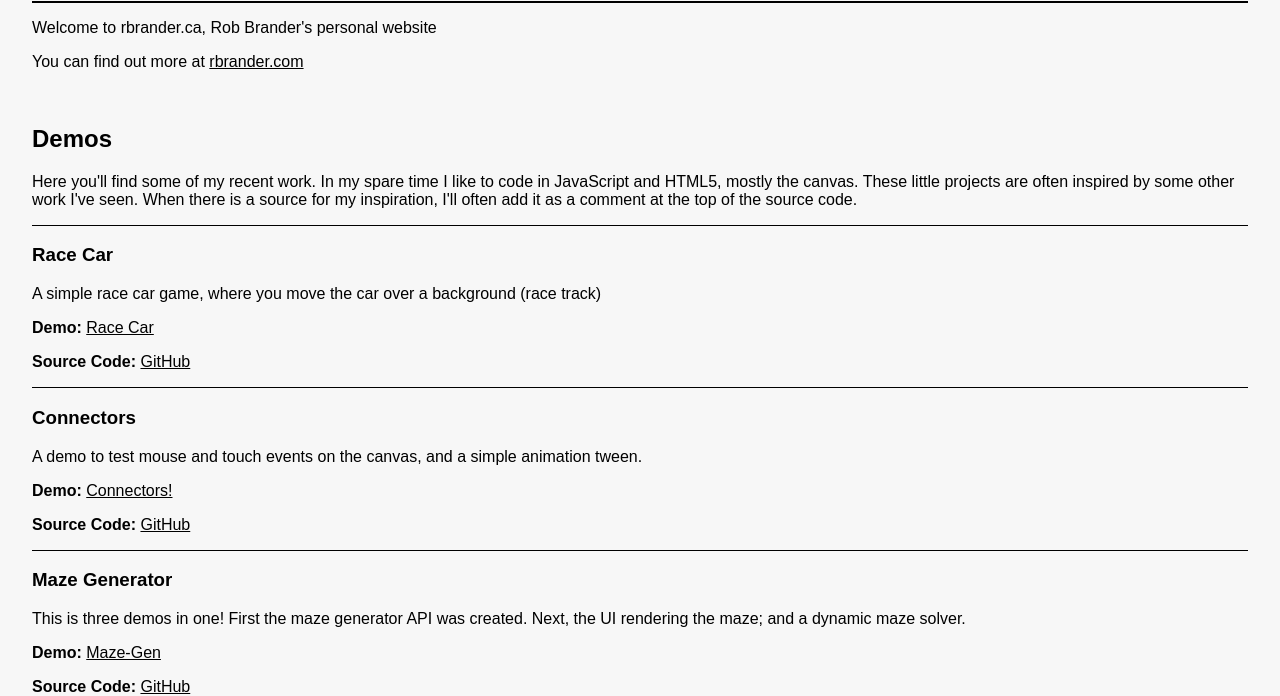
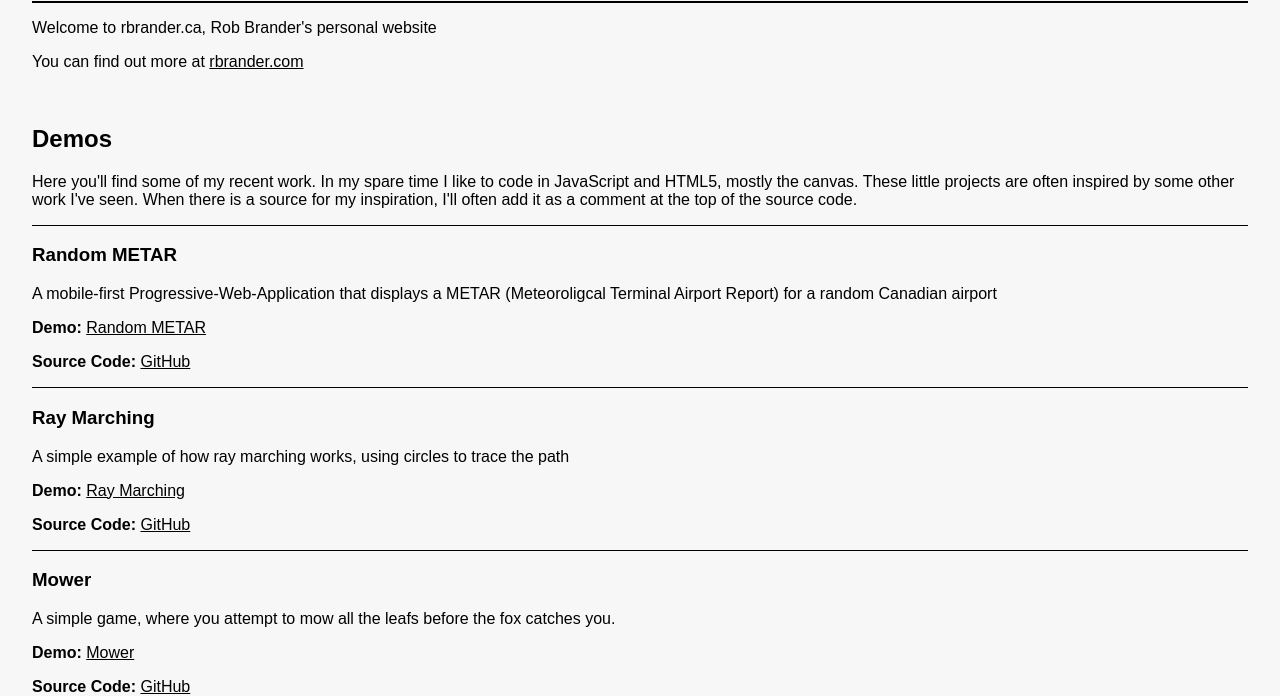
Before and after one commit to rbrander/rbrander.ca, a plain HTML site: page index.html in a window 1280 px wide. Shown: the part 111-807 px from the top of the page. Drawn offline with Linux system fonts and the light colour scheme.

Commit message:
feat: add projects

```diff
--- a/index.html
+++ b/index.html
@@ -61,6 +61,42 @@
       source code.
     </div>
     <div class="top-border">
+      <h3>Random METAR</h3>
+      <p>A mobile-first Progressive-Web-Application that displays a METAR (Meteoroligcal Terminal Airport Report) for a random Canadian airport</p>
+      <p>
+        <strong>Demo: </strong>
+        <a href="https://rbrander.ca/METAR/">Random METAR</a>
+      </p>
+      <p>
+        <strong>Source Code: </strong>
+        <a target="_blank" href="https://github.com/rbrander/RandomMETAR">GitHub</a>
+      </p>
+    </div>
+    <div class="top-border">
+      <h3>Ray Marching</h3>
+      <p>A simple example of how ray marching works, using circles to trace the path</p>
+      <p>
+        <strong>Demo: </strong>
+        <a href="https://rbrander.ca/ray-marching/">Ray Marching</a>
+      </p>
+      <p>
+        <strong>Source Code: </strong>
+        <a target="_blank" href="https://github.com/rbrander/ray-marching">GitHub</a>
+      </p>
+    </div>
+    <div class="top-border">
+      <h3>Mower</h3>
+      <p>A simple game, where you attempt to mow all the leafs before the fox catches you.</p>
+      <p>
+        <strong>Demo: </strong>
+        <a href="https://rbrander.ca/mower/">Mower</a>
+      </p>
+      <p>
+        <strong>Source Code: </strong>
+        <a target="_blank" href="https://github.com/rbrander/mower">GitHub</a>
+      </p>
+    </div>
+    <div class="top-border">
       <h3>Race Car</h3>
       <p>A simple race car game, where you move the car over a background (race track)</p>
       <p>
```
